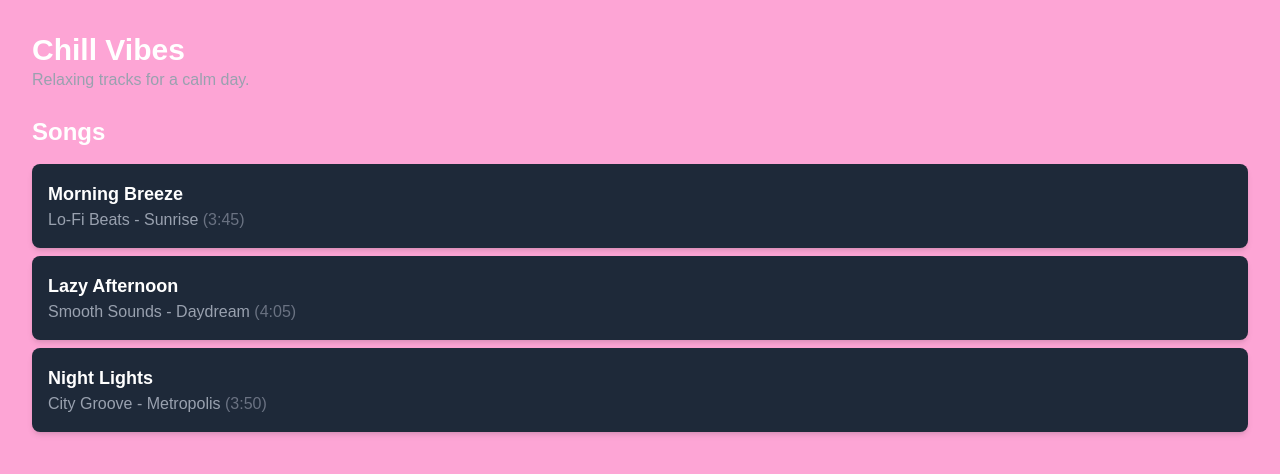
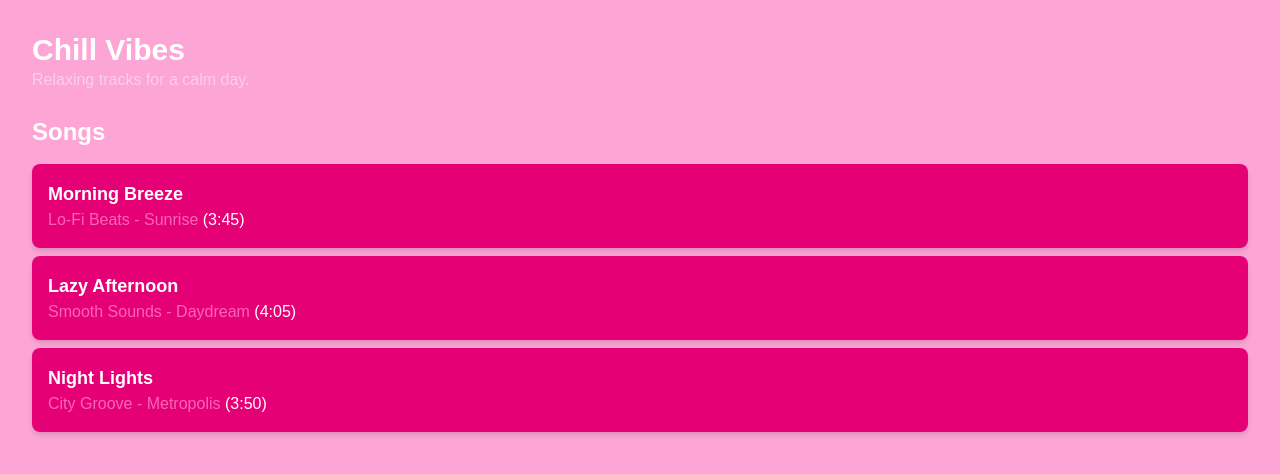
Before and after one commit to kattt24/kat-bootcamp-playlist, a Next.js app: page /playlists/1 in a window 1280 px wide. Shown: the top 474 px of the page. Built offline with nearby package versions, Linux system fonts and the light colour scheme.

Commit message:
more pink

```diff
--- a/src/pages/playlists/[id].tsx
+++ b/src/pages/playlists/[id].tsx
@@ -13,15 +13,15 @@ export default function PlaylistDetailPage() {
     return (
     <div className="min-h-screen bg-pink-300 text-white p-8">
       <h1 className="text-3xl font-bold">{playlist.title}</h1>
-      <p className="text-gray-400">{playlist.description}</p>
+      <p className="text-pink-200">{playlist.description}</p>
 
       <h2 className="text-2xl font-semibold mt-6">Songs</h2>
       <ul className="mt-4">
         {playlist.songs.map((song) => (
-          <li key={song.id} className="p-4 bg-gray-800 rounded-lg shadow-md my-2">
+          <li key={song.id} className="p-4 bg-pink-600 rounded-lg shadow-md my-2">
             <h3 className="text-lg font-semibold">{song.title}</h3>
-            <p className="text-gray-400">
-              {song.artist} - {song.album} <span className="text-gray-500">({song.duration})</span>
+            <p className="text-pink-400">
+              {song.artist} - {song.album} <span className="text-white">({song.duration})</span>
             </p>
           </li>
         ))}
```
